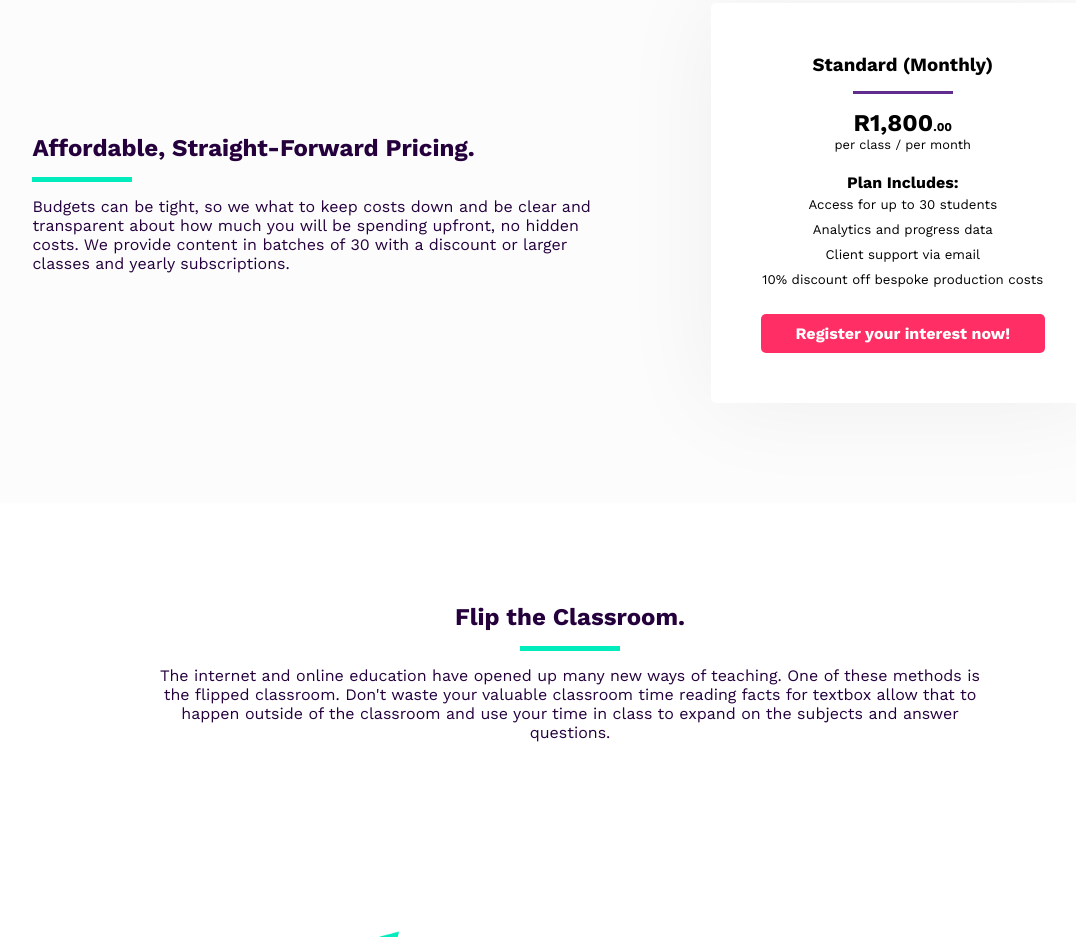
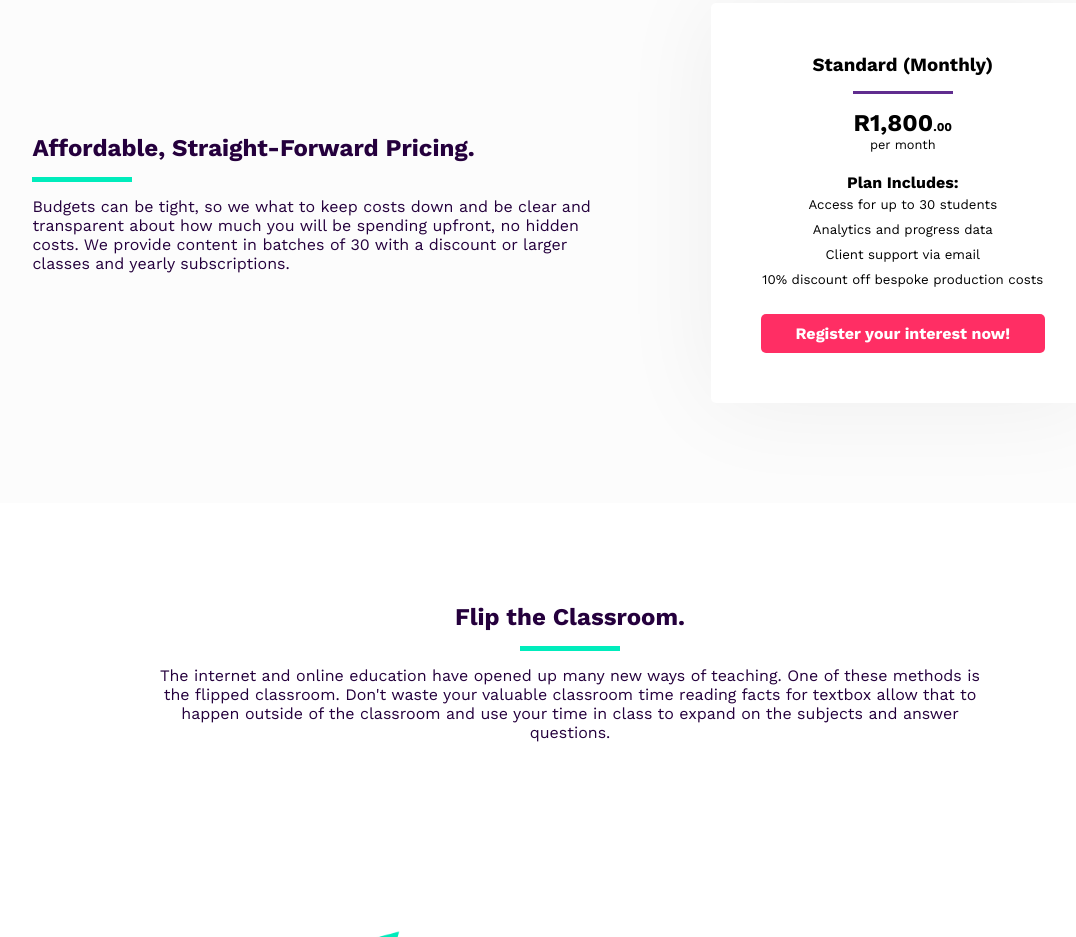
Before and after one commit to ZafariSam/Zafari_Learn, a plain HTML site: page index.html in a window 1280 px wide. Shown: the part 3323-4260 px from the top of the page, without its empty margins (70-1146 px from the left). Drawn offline with nearby package versions, Linux system fonts and the light colour scheme.

Commit message:
Update index.html

```diff
--- a/index.html
+++ b/index.html
@@ -277,7 +277,7 @@
             <h3>Standard (Monthly)</h3>
             <div class="" style="width: 100px; margin: 15px auto; height: 3px; background-color: var(--purple);"></div>
               <h2 style="">R1,800<span style="font-size: 0.5em;">.00</span></h2>
-            <h4 style="font-size: 0.8em; font-weight: 400">per class / per month</h4>
+            <h4 style="font-size: 0.8em; font-weight: 400">per month</h4>
           </div>
           <div class="" style="margin: 20px 0px;">
             <h4>Plan Includes:</h4>
```
